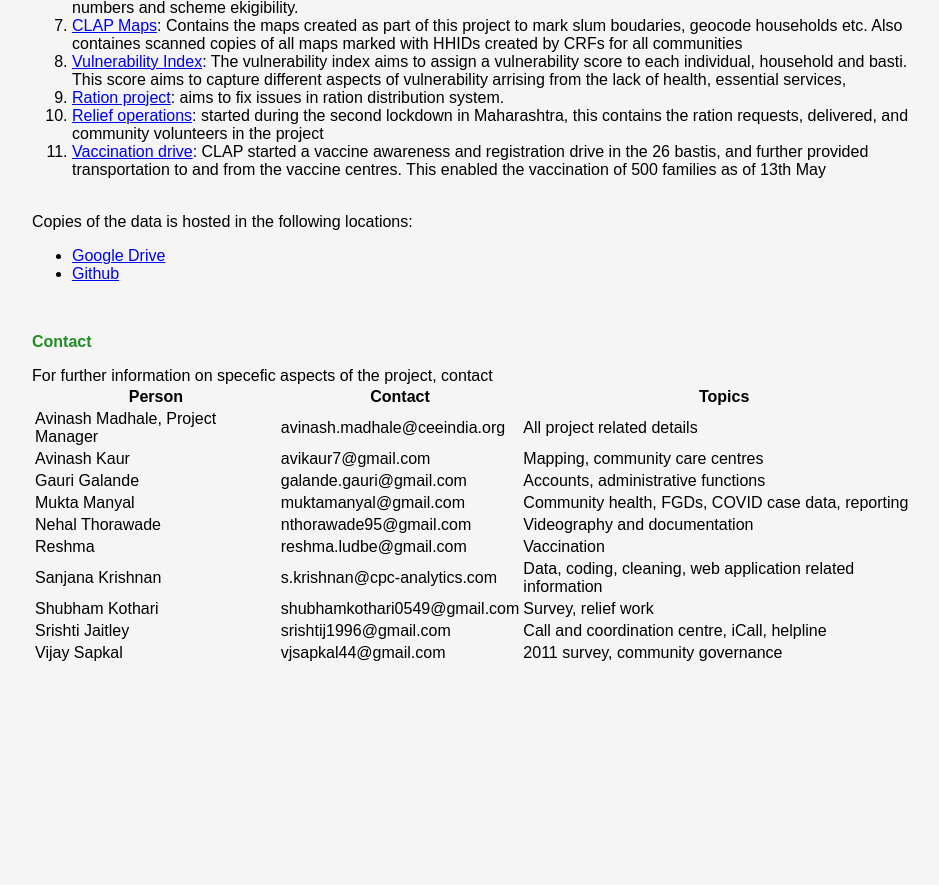
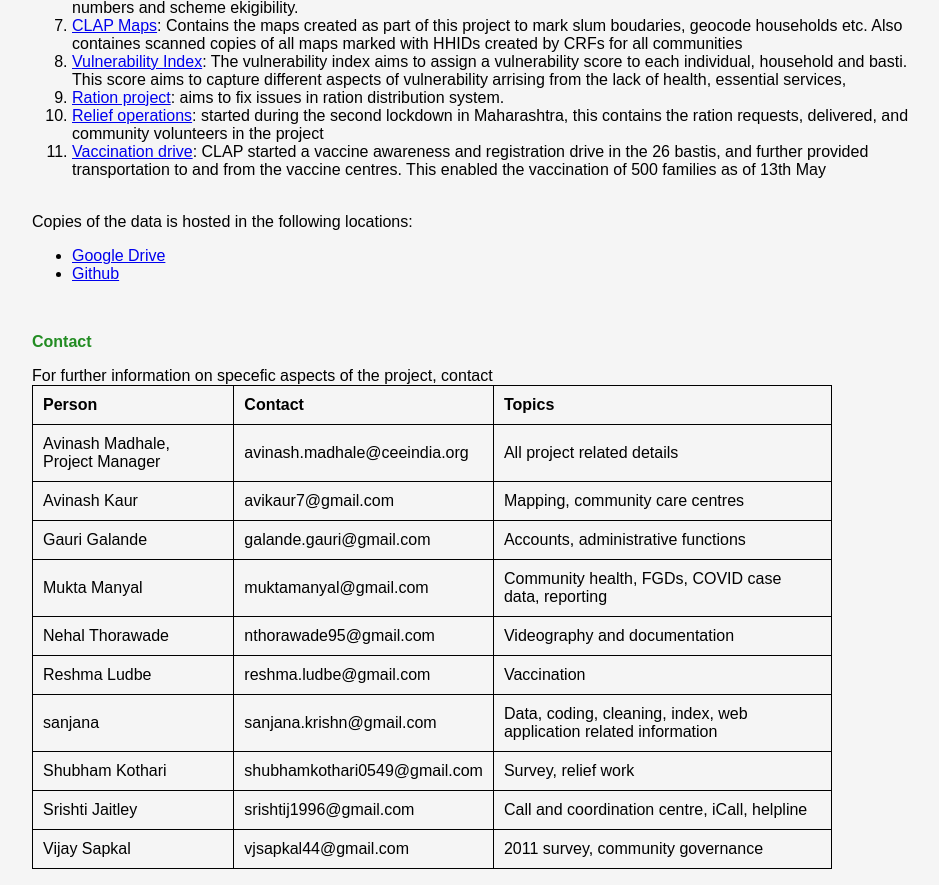
Before and after one commit to sanjanakrishnan/TISS-CLAP, a plain HTML site: page index.html in a window 1280 px wide. Shown: the part 886-1771 px from the top of the page, without its empty margins (160-1099 px from the left). Before the commit the page ends 1567 px from the top, so only its background shows below. Drawn offline with Linux system fonts and the light colour scheme.

Commit message:
Add files via upload

```diff
--- a/index.html
+++ b/index.html
@@ -33,6 +33,23 @@
 
     html {
       scroll-behavior: smooth;
+    }
+
+    table {
+      width: 800px;
+      border-collapse: collapse;
+    }
+
+    table,
+    th,
+    td {
+      border: 1px solid black;
+    }
+
+    th,
+    td {
+      padding: 10px;
+      text-align: left;
     }
   </style>
 
@@ -83,7 +100,8 @@
     <li><a href="clap_maps.html">CLAP Maps</a>: Contains the maps created as part of this project to mark slum
       boudaries, geocode households etc. Also containes scanned copies of all maps marked with HHIDs created by CRFs
       for all communities</li>
-    <li><a href="vulnerability_index.html">Vulnerability Index</a>: The vulnerability index aims to assign a vulnerability score to each individual,
+    <li><a href="vulnerability_index.html">Vulnerability Index</a>: The vulnerability index aims to assign a
+      vulnerability score to each individual,
       household and basti. This score aims to capture different aspects of vulnerability arrising from the lack of
       health, essential services, </li>
     <li><a href="ration_pilot.html">Ration project</a>: aims to fix issues in ration distribution system. </li>
@@ -99,9 +117,10 @@
     <br>
     Copies of the data is hosted in the following locations:
     <ul>
-      <li> <a href="https://drive.google.com/drive/folders/1kRJRtIJ6skt_jtMZL1Y4_5RBTlhPcoH1?usp=sharing">Google
+      <li> <a href="https://drive.google.com/drive/folders/1kRJRtIJ6skt_jtMZL1Y4_5RBTlhPcoH1?usp=sharing"
+          target="_blank">Google
           Drive</a></li>
-      <li> <a href="https://github.com/sanjanakrishnan/TISS-CLAP.html">Github</a></li>
+      <li> <a href="https://github.com/sanjanakrishnan/TISS-CLAP" target="_blank">Github</a></li>
     </ul>
     <br>
   </p>
@@ -143,14 +162,14 @@
           <td>Videography and documentation</td>
         </tr>
         <tr>
-          <td>Reshma</td>
+          <td>Reshma Ludbe</td>
           <td>reshma.ludbe@gmail.com</td>
           <td>Vaccination</td>
         </tr>
         <tr>
-          <td>Sanjana Krishnan</td>
-          <td>s.krishnan@cpc-analytics.com</td>
-          <td>Data, coding, cleaning, web application related information</td>
+          <td>sanjana</td>
+          <td>sanjana.krishn@gmail.com</td>
+          <td>Data, coding, cleaning, index, web application related information</td>
         </tr>
         <tr>
           <td>Shubham Kothari</td>
```
